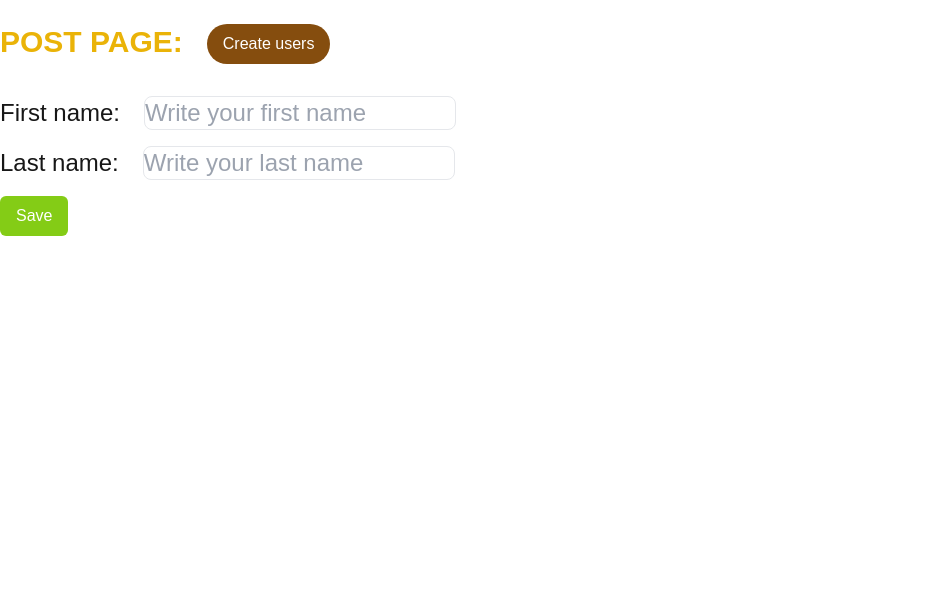
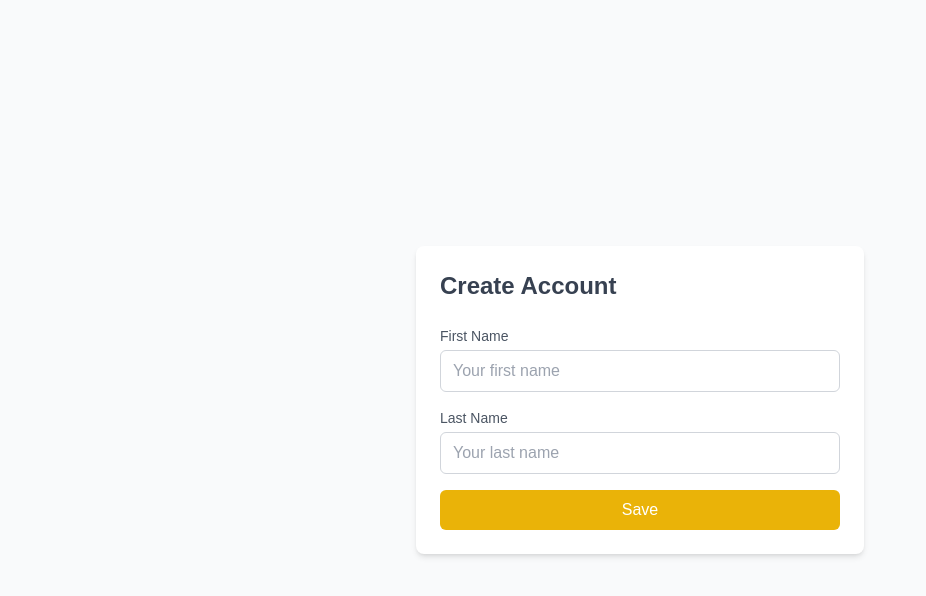
Before and after one commit to AnrErdn/front-end, a Next.js app: page /post in a window 1280 px wide. Shown: the top 596 px of the page, without its empty margins (0-926 px from the left). Built offline with nearby package versions, Linux system fonts and the light colour scheme.

Commit message:
post change

```diff
--- a/package.json
+++ b/package.json
@@ -14,7 +14,7 @@
     "autoprefixer": "^10.4.20",
     "axios": "^1.9.0",
     "framer-motion": "^12.4.10",
-    "next": "^15.3.1",
+    "next": "^15.3.2",
     "react": "^18.3.1",
     "react-dom": "^18.3.1"
   },
--- a/pages/post.js
+++ b/pages/post.js
@@ -1,54 +1,100 @@
 import axios from "axios";
 import { useState } from "react";
 
-export default function Post() {
+export default function CreateAccount() {
     const [firstName, setFirstName] = useState("");
     const [lastName, setLastName] = useState("");
+    const [errors, setErrors] = useState({ firstName: "", lastName: "" });
 
-    const handleSubmit = () => {
-        axios.post("http://localhost:3000/createUser", {
-            firstName: firstName,
-            lastName: lastName,
-        });
-    }
+    const handleSubmit = async () => {
+        const newErrors = { firstName: "", lastName: "" };
 
-    console.log(firstName, lastName);
+        if (!firstName.trim()) {
+            newErrors.firstName = "First name is required.";
+        }
+        if (!lastName.trim()) {
+            newErrors.lastName = "Last name is required.";
+        }
+
+        if (newErrors.firstName || newErrors.lastName) {
+            setErrors(newErrors);
+            return;
+        }
+
+        try {
+            await axios.post("http://localhost:8080/createUsers", {
+                first_name: firstName,
+                last_name: lastName,
+                email: email,
+                age: age,
+            });
+            alert("User created successfully!");
+        } catch (error) {
+            console.error("Submission error:", error);
+            alert("Something went wrong. Please try again.");
+        }
+    };
 
     return (
-        <>
-            <div className="space-y-8">
-                <header className="flex space-x-6 mt-6">
-                    <div className="text-yellow-500 text-3xl font-bold">POST PAGE:</div>
-                    <button className="bg-yellow-800 text-white pr-4 pl-4 pt-2 pb-2 rounded-3xl">Create users</button>
-                </header>
-                <main className="space-y-4">
-                    <div className="text-2xl">
-                        <label>First name:</label>
+        <div className="min-h-screen flex items-center justify-center bg-gray-50 px-4">
+            <div className="w-full max-w-md bg-white p-6 rounded-lg shadow-md space-y-6">
+                <h1 className="text-2xl font-semibold text-gray-700">Create Account</h1>
+
+                <div className="space-y-4">
+                    <div>
+                        <label className="block text-sm font-medium text-gray-600 mb-1">
+                            First Name
+                        </label>
                         <input
                             type="text"
-                            className="border rounded-lg bg-white text-black ml-6"
-                            placeholder="Write your first name"
+                            placeholder="Your first name"
                             value={firstName}
-                            onChange={(e) => setFirstName(e.target.value)}>
-                        </input>
+                            onChange={(e) => {
+                                setFirstName(e.target.value);
+                                setErrors(prev => ({ ...prev, firstName: "" }));
+                            }}
+                            className={`w-full border rounded-md px-3 py-2 focus:outline-none focus:ring-2 text-black ${
+                                errors.firstName
+                                    ? "border-red-500 focus:ring-red-500"
+                                    : "border-gray-300 focus:ring-yellow-500"
+                            }`}
+                        />
+                        {errors.firstName && (
+                            <p className="text-red-500 text-sm mt-1">{errors.firstName}</p>
+                        )}
                     </div>
-                    <div className="text-2xl">
-                        <label>Last name:</label>
+
+                    <div>
+                        <label className="block text-sm font-medium text-gray-600 mb-1">
+                            Last Name
+                        </label>
                         <input
                             type="text"
-                            className="border rounded-lg bg-white text-black ml-6"
-                            placeholder="Write your last name"
+                            placeholder="Your last name"
                             value={lastName}
-                            onChange={(e) => setLastName(e.target.value)}>
-                        </input>
+                            onChange={(e) => {
+                                setLastName(e.target.value);
+                                setErrors(prev => ({ ...prev, lastName: "" }));
+                            }}
+                            className={`w-full border rounded-md px-3 py-2 focus:outline-none focus:ring-2 text-black ${
+                                errors.lastName
+                                    ? "border-red-500 focus:ring-red-500"
+                                    : "border-gray-300 focus:ring-yellow-500"
+                            }`}
+                        />
+                        {errors.lastName && (
+                            <p className="text-red-500 text-sm mt-1">{errors.lastName}</p>
+                        )}
                     </div>
+
                     <button
-                        className="bg-lime-500 rounded-md px-4 py-2 text-white"
-                        onClick={handleSubmit}>
+                        onClick={handleSubmit}
+                        className="w-full bg-yellow-500 hover:bg-yellow-600 text-white py-2 rounded-md font-medium transition duration-200"
+                    >
                         Save
                     </button>
-                </main>
+                </div>
             </div>
-        </>
+        </div>
     );
 }
```
Also changed, not shown: 1 other file (tests, documents, lock files or other folders).
